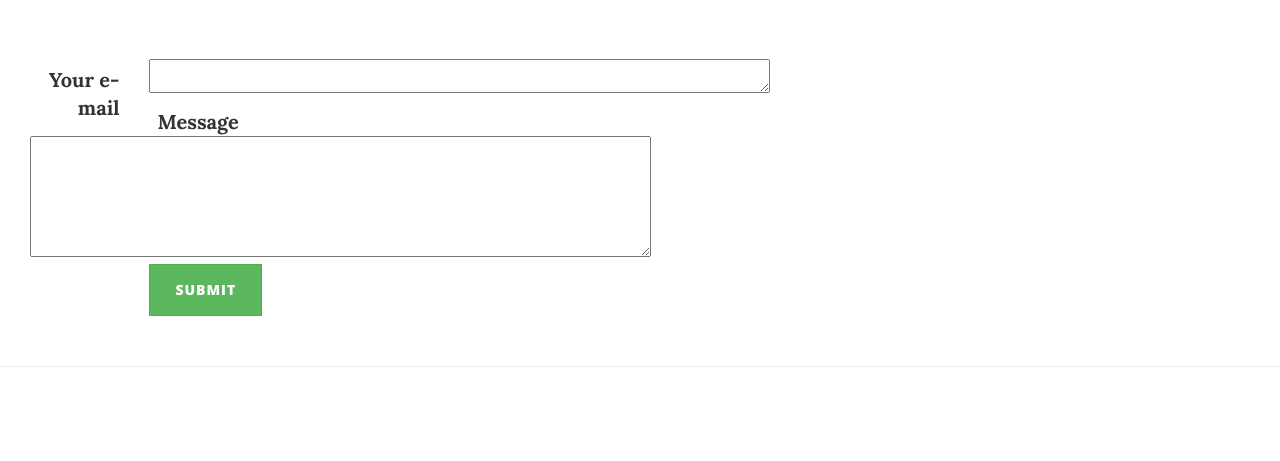
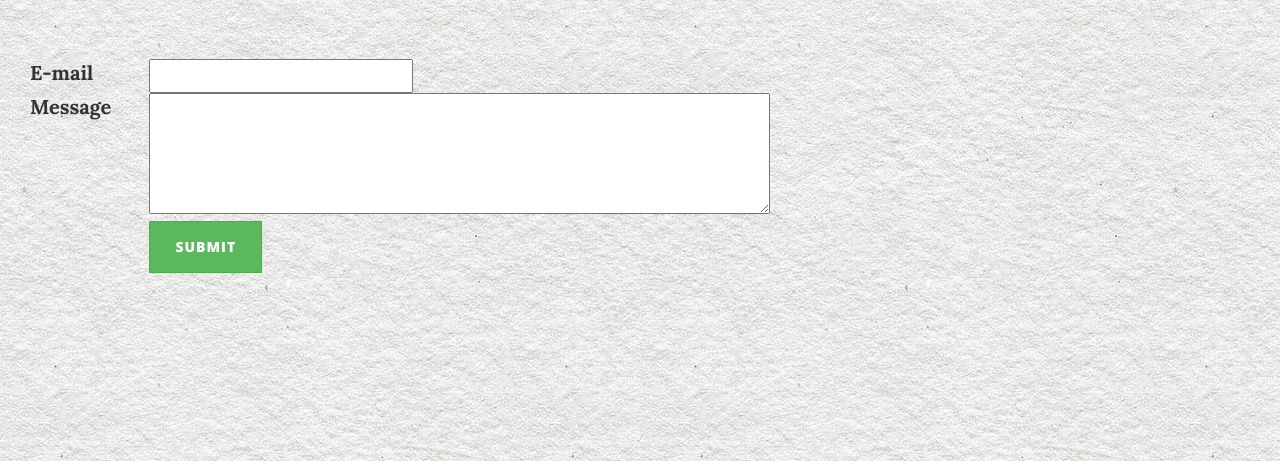
Before and after one commit to pgalic96/thingslist, a Django app: template templates/the_things_list/contact_form_template.html in a window 1280 px wide. Shown: the part 136-597 px from the top of the page. Run offline with Django 3.2, Linux system fonts and the light colour scheme; the template is opened without the code that fills it, so the values that code supplies are empty; some libraries are stand-ins or nearby versions.

Commit message:
Cleaned HTML/CSS. Removed old pictures from the img folder.

```diff
--- a/templates/the_things_list/base.html
+++ b/templates/the_things_list/base.html
@@ -8,14 +8,12 @@
           integrity="sha384-BVYiiSIFeK1dGmJRAkycuHAHRg32OmUcww7on3RYdg4Va+PmSTsz/K68vbdEjh4u" crossorigin="anonymous">
     <link href="{% static 'the_things_list/css/clean-blog.css' %}" rel="stylesheet" type="text/css">
     <link href="{% static 'the_things_list/css/clean-blog.min.css' %}" rel="stylesheet" type="text/css">
-    <link href="{% static 'the_things_list/css/my-css.css' %}" rel="stylesheet" type="text/css">
     <link href="{% static 'the_things_list/css/home-css.css' %}" rel="stylesheet" type="text/css">
     <link href="{% static 'the_things_list/vendor/font-awesome/css/font-awesome.min.css' %}" rel="stylesheet" type="text/css">
     <link href='https://fonts.googleapis.com/css?family=Lora:400,700,400italic,700italic' rel='stylesheet'
           type='text/css'>
     <link href='https://fonts.googleapis.com/css?family=Open+Sans:300italic,400italic,600italic,700italic,800italic,400,300,600,700,800'
           rel='stylesheet' type='text/css'>
-    <link href="{% static 'the_things_list/css/my-css.css' %}" rel="stylesheet" type="text/css">
     <script src="{% static 'the_things_list/vendor/jquery/jquery.min.js' %}"></script>
     <script src="https://maxcdn.bootstrapcdn.com/bootstrap/3.3.7/js/bootstrap.min.js"
             integrity="sha384-Tc5IQib027qvyjSMfHjOMaLkfuWVxZxUPnCJA7l2mCWNIpG9mGCD8wGNIcPD7Txa"
@@ -24,7 +22,7 @@
     <script src="{% static 'the_things_list/js/clean-blog.min.js' %}"></script>
 
 </head>
-<body>
+<body background="{% static 'the_things_list/img/home.jpg' %}">
 <nav id="userNavBar" class="navbar navbar-default navbar-custom navbar-fixed-top">
     <div class="container-fluid">
         <div class="navbar-header page-scroll">
--- a/templates/the_things_list/contact_form_template.html
+++ b/templates/the_things_list/contact_form_template.html
@@ -16,22 +16,24 @@
                     <form class="form-horizontal" action="" method="post" enctype="multipart/form-data">
                         {% csrf_token %}
                         <div class="form-group">
-                            <label class="control-label col-sm-2" for="comment_text">
-                                Your e-mail
+
+                            <label class="col-sm-2 col-md-2" for="author">
+                                E-mail
                             </label>
-                            <div class="col-sm-10">
-                                            <textarea rows="1" cols="50" id="author" maxlength="500"
-                                                      name="author"
-                                            ></textarea>
+                            <div class="col-sm-10 col-md-10">
+                                            <input type="email" name="author">
                             </div>
-                            <label class="control-label col-sm-2" for="comment_text">
+                            <label class="col-sm-2 col-md-2" for="message">
                                 Message
                             </label>
-                            <div class="col-sm-10">
+
+                            <div class="col-sm-10 col-md-10">
+
                                             <textarea rows="4" cols="50" id="message" maxlength="500"
                                                       name="message"
                                             ></textarea>
                             </div>
+
 
                             <div class="col-sm-offset-2 col-sm-10">
 
--- a/templates/the_things_list/index.html
+++ b/templates/the_things_list/index.html
@@ -13,7 +13,7 @@
         {% for thing in all_things %}
             <div class="col-sm-4 col-lg-2">
                 <div class="thumbnail" >
-                    <center><a href="{% url 'the_things_list:thing-details' thing.id %}">{{ thing.title }} </a></center>
+                    <center><a href="{% url 'the_things_list:thing-details' thing.id%}">{{ thing.title }} </a></center>
                     <div class="caption" style="margin-top: 30px;">
                         <h4>by {{ thing.author }}</h4>
                         <p>Last edit on: {{ thing.lastEdit }}</p>
--- a/the_things_list/static/the_things_list/css/my-css.css
+++ /dev/null
@@ -1,15 +0,0 @@
-.well{
-    background-color: rgba(245, 245, 245, 0.4);
-
-}
-.control-group {
-    margin-bottom:15px;
-}
-#logIn{
-    text-decoration:none;
-
-}
-#logIn:focus{
-    color: rgba(255,255,255,.8);
-    text-decoration:none;
-}
--- a/the_things_list/views.py
+++ b/the_things_list/views.py
@@ -81,11 +81,14 @@ class UpdateThing(generic.edit.UpdateView):
     def get_object(self, queryset=None):
         return Thing.objects.get(random_str=self.kwargs.get('random_str'))
 
+
 """
 Generic View with for contacting the author of Thing.
 Uses get() method to get the Thing object for which the user wants to contact the author.
 Uses post() method to send an e-mail to the author of the Thing.
 """
+
+
 class ContactView(generic.View):
     template_name = 'the_things_list/contact_form_template.html'
     form_class = ContactForm
--- a/thingslist/settings.py
+++ b/thingslist/settings.py
@@ -13,7 +13,7 @@ BASE_DIR = os.path.dirname(os.path.dirname(os.path.abspath(__file__)))
 # See https://docs.djangoproject.com/en/2.1/howto/deployment/checklist/
 
 # SECURITY WARNING: keep the secret key used in production secret!
-SECRET_KEY = 'i(f3)^e@ekukg_!htylp!3@9v9x^1=u0z2(vmgb=4z&)+0zl@q'
+SECRET_KEY = '123'
 
 # SECURITY WARNING: don't run with debug turned on in production!
 DEBUG = True
```
Also changed, not shown: templates/the_things_list/updatething_form.html (+9 -3 lines), the_things_list/static/the_things_list/img/about-bg.jpg (deleted), the_things_list/static/the_things_list/img/contact-bg.jpg (deleted), the_things_list/static/the_things_list/img/home-bg.jpg (deleted), the_things_list/static/the_things_list/img/post-bg.jpg (deleted), the_things_list/static/the_things_list/img/post-sample-image.jpg (deleted), 1 other file.
